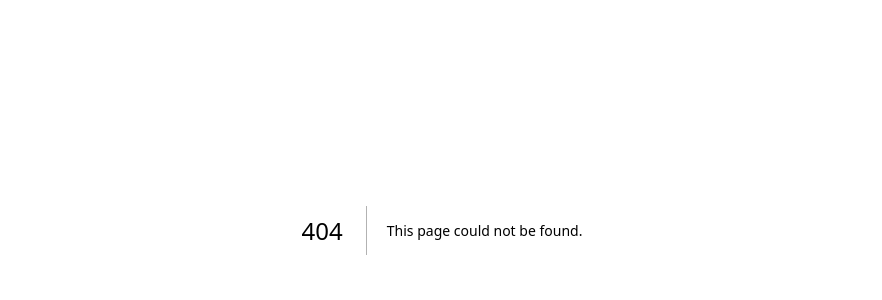
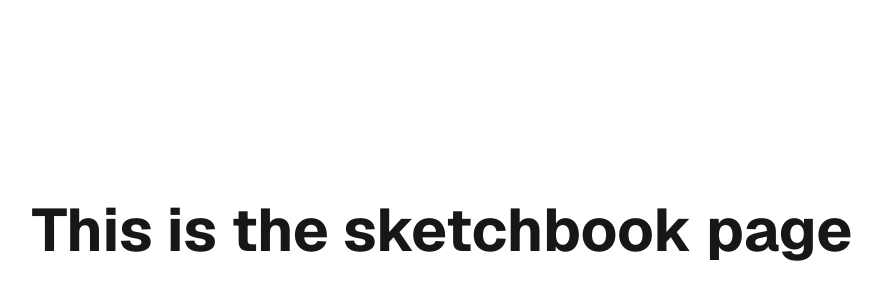
Before and after one commit to rmarafioti/felipe_site, a Next.js app: page /sketchbook in a window 1280 px wide. Before the commit this address had no page. Shown: the part 170-470 px from the top of the page, without its empty margins (198-1080 px from the left). Built offline with nearby package versions, Linux system fonts and the light colour scheme.

Commit message:
#4 created pages and css file for basic navigation

```diff
--- /dev/null
+++ b/src/app/about/about.module.css
@@ -0,0 +1,3 @@
+.header {
+  padding: 2rem 0rem 2rem 0rem;
+}
--- /dev/null
+++ b/src/app/sketchbook/page.js
@@ -0,0 +1,13 @@
+"use client";
+
+import styles from "./sketchbook.module.css";
+
+export default function about() {
+  return (
+    <main>
+      <article>
+        <h1 className={styles.header}>This is the sketchbook page</h1>
+      </article>
+    </main>
+  );
+}
--- /dev/null
+++ b/src/app/sketchbook/sketchbook.module.css
@@ -0,0 +1,3 @@
+.header {
+  padding: 2rem 0rem 2rem 0rem;
+}
--- /dev/null
+++ b/src/app/store/store.module.css
@@ -0,0 +1,3 @@
+.header {
+  padding: 2rem 0rem 2rem 0rem;
+}
--- /dev/null
+++ b/src/app/tattooing/tattooing.module.css
@@ -0,0 +1,3 @@
+.header {
+  padding: 2rem 0rem 2rem 0rem;
+}
```
Also changed, not shown: src/app/about/page.js (added, +13 -0 lines), src/app/page.js (+14 -5 lines), src/app/store/page.js (added, +13 -0 lines), src/app/tattooing/page.js (added, +13 -0 lines).
